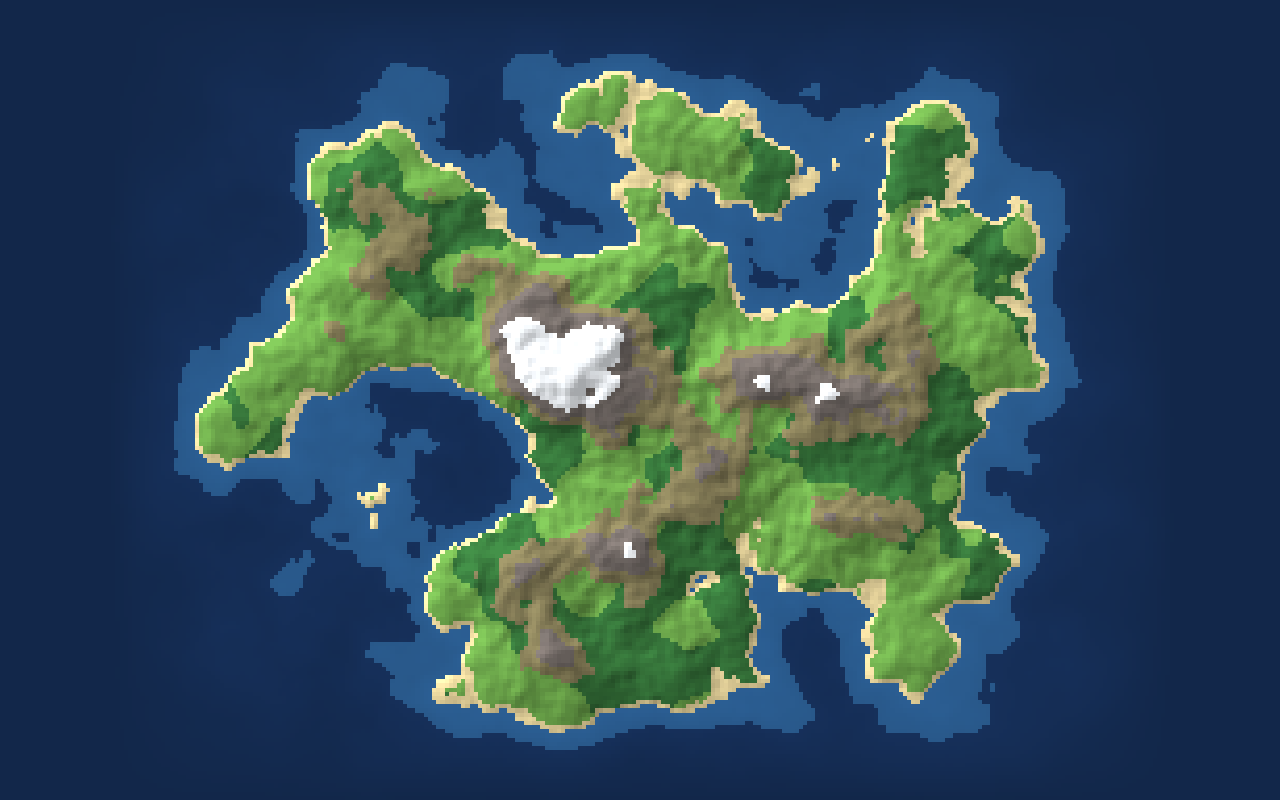
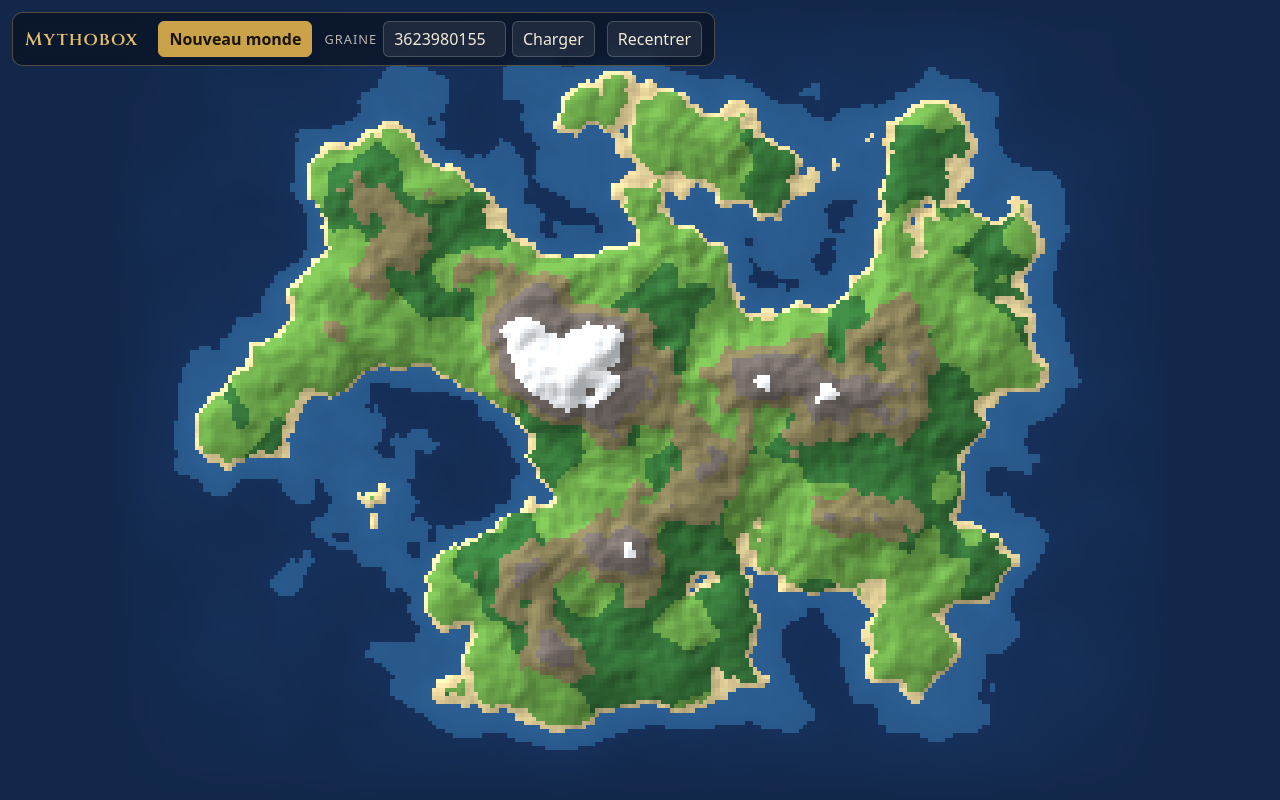
Before and after one commit to leo-m2003/mythbox, an Angular app: page / in a window 1280 px wide. Built offline with nearby package versions, Linux system fonts and the light colour scheme.

Commit message:
Interface : nouveau monde, graine et recentrage

```diff
--- a/src/app/app.html
+++ b/src/app/app.html
@@ -1 +1,2 @@
 <app-game-canvas />
+<app-world-bar />
--- a/src/app/app.scss
+++ b/src/app/app.scss
@@ -1,4 +1,5 @@
 :host {
   display: block;
+  position: relative;
   height: 100dvh;
 }
--- a/src/app/app.ts
+++ b/src/app/app.ts
@@ -1,7 +1,8 @@
 import { Component } from '@angular/core';
 import { GameCanvas } from './game-canvas/game-canvas';
+import { WorldBar } from './world-bar/world-bar';
 @Component({
-  imports: [GameCanvas],
+  imports: [GameCanvas, WorldBar],
   selector: 'app-root',
   styleUrl: './app.scss',
   templateUrl: './app.html',
--- a/src/app/game-canvas/game-canvas.ts
+++ b/src/app/game-canvas/game-canvas.ts
@@ -8,6 +8,7 @@ import {
   viewChild,
 } from '@angular/core';
 import { Engine } from '@engine/engine';
+import { GameService } from '../services/game-service';
 
 @Component({
   selector: 'app-game-canvas',
@@ -17,7 +18,7 @@ import { Engine } from '@engine/engine';
 })
 export class GameCanvas {
   private readonly canvasRef = viewChild.required<ElementRef<HTMLCanvasElement>>('canvas');
-  private engine?: Engine;
+  private readonly game = inject(GameService);
 
   constructor() {
     const destroyRef = inject(DestroyRef);
@@ -26,7 +27,6 @@ export class GameCanvas {
     afterNextRender(() => {
       const canvas = this.canvasRef().nativeElement;
       const engine = new Engine(canvas);
-      this.engine = engine;
 
       // Adapte la résolution du canvas à sa taille réelle à l'écran
       const observer = new ResizeObserver(([entry]) => {
@@ -36,8 +36,10 @@ export class GameCanvas {
       observer.observe(canvas);
 
       engine.start();
+      this.game.attach(engine);
 
       destroyRef.onDestroy(() => {
+        this.game.detach();
         observer.disconnect();
         engine.destroy();
       });
--- /dev/null
+++ b/src/app/services/game-service.ts
@@ -0,0 +1,35 @@
+import { Injectable, signal } from '@angular/core';
+import { Engine } from '@engine/engine';
+
+/**
+ * Pont entre l'interface Angular et le moteur de jeu.
+ * Les composants d'interface passent toujours par ce service.
+ */
+@Injectable({ providedIn: 'root' })
+export class GameService {
+  private engine?: Engine;
+
+  private readonly seedState = signal<number | null>(null);
+  /** Graine du monde affiché */
+  readonly seed = this.seedState.asReadonly();
+
+  /** Appelé par le composant canvas quand le moteur est prêt */
+  attach(engine: Engine): void {
+    this.engine = engine;
+    this.seedState.set(engine.seed);
+  }
+
+  detach(): void {
+    this.engine = undefined;
+  }
+
+  newWorld(seed?: number): void {
+    if (!this.engine) return;
+    this.engine.newWorld(seed);
+    this.seedState.set(this.engine.seed);
+  }
+
+  resetView(): void {
+    this.engine?.resetView();
+  }
+}
--- /dev/null
+++ b/src/app/world-bar/world-bar.html
@@ -0,0 +1,25 @@
+<div class="bar">
+  <h1 class="title">Mythobox</h1>
+
+  <button type="button" class="primary" (click)="newWorld()">Nouveau monde</button>
+
+  <form class="seed" (submit)="loadSeed($event, seedInput.value)">
+    <label for="seed-input">Graine</label>
+    <input
+      #seedInput
+      id="seed-input"
+      type="text"
+      autocomplete="off"
+      spellcheck="false"
+      [value]="game.seed() ?? ''"
+      [attr.aria-invalid]="seedError()"
+    />
+    <button type="submit">Charger</button>
+  </form>
+
+  <button type="button" (click)="game.resetView()">Recentrer</button>
+</div>
+
+@if (seedError()) {
+  <p class="error" role="alert">Saisis un nombre ou un mot pour générer un monde.</p>
+}
--- /dev/null
+++ b/src/app/world-bar/world-bar.scss
@@ -0,0 +1,99 @@
+:host {
+  position: absolute;
+  top: 12px;
+  left: 12px;
+  right: 12px;
+  // Laisse passer les clics vers la carte, sauf sur la barre elle-même
+  pointer-events: none;
+  font-family: system-ui, sans-serif;
+  color: #f3ead7;
+}
+
+.bar {
+  pointer-events: auto;
+  display: inline-flex;
+  flex-wrap: wrap;
+  align-items: center;
+  gap: 8px 12px;
+  padding: 8px 12px;
+  background: rgba(10, 20, 38, 0.82);
+  border: 1px solid rgba(214, 178, 94, 0.35);
+  border-radius: 10px;
+  backdrop-filter: blur(6px);
+}
+
+.title {
+  margin: 0 8px 0 0;
+  font-family: 'Cinzel', Georgia, serif;
+  font-size: 1.15rem;
+  font-weight: 600;
+  letter-spacing: 0.06em;
+  color: #e2bf6a;
+}
+
+.seed {
+  display: flex;
+  align-items: center;
+  gap: 6px;
+}
+
+label {
+  font-size: 0.8rem;
+  text-transform: uppercase;
+  letter-spacing: 0.08em;
+  opacity: 0.75;
+}
+
+input,
+button {
+  padding: 6px 10px;
+  font: inherit;
+  color: inherit;
+  background: rgba(255, 255, 255, 0.08);
+  border: 1px solid rgba(255, 255, 255, 0.18);
+  border-radius: 6px;
+}
+
+input {
+  width: 11ch;
+  font-variant-numeric: tabular-nums;
+}
+
+input[aria-invalid='true'] {
+  border-color: #e07a5f;
+}
+
+button {
+  cursor: pointer;
+
+  &:hover {
+    background: rgba(255, 255, 255, 0.16);
+  }
+}
+
+input:focus-visible,
+button:focus-visible {
+  outline: 2px solid #e2bf6a;
+  outline-offset: 2px;
+}
+
+.primary {
+  font-weight: 600;
+  color: #1a1408;
+  background: #c9a24a;
+  border-color: #c9a24a;
+
+  &:hover {
+    background: #ddb65c;
+  }
+}
+
+.error {
+  pointer-events: auto;
+  width: fit-content;
+  margin: 8px 0 0;
+  padding: 6px 10px;
+  font-size: 0.9rem;
+  background: rgba(120, 30, 20, 0.85);
+  border-radius: 6px;
+}
--- /dev/null
+++ b/src/app/world-bar/world-bar.ts
@@ -0,0 +1,32 @@
+import { ChangeDetectionStrategy, Component, inject, signal } from '@angular/core';
+import { seedFromText } from '@engine/core/seed';
+import { GameService } from '../services/game-service';
+
+@Component({
+  selector: 'app-world-bar',
+  templateUrl: './world-bar.html',
+  styleUrl: './world-bar.scss',
+  changeDetection: ChangeDetectionStrategy.OnPush,
+})
+export class WorldBar {
+  protected readonly game = inject(GameService);
+  protected readonly seedError = signal(false);
+
+  protected newWorld(): void {
+    this.seedError.set(false);
+    this.game.newWorld();
+  }
+
+  protected loadSeed(event: Event, text: string): void {
+    // Sans FormsModule, le formulaire rechargerait la page
+    event.preventDefault();
+
+    const seed = seedFromText(text);
+    if (seed === null) {
+      this.seedError.set(true);
+      return;
+    }
+    this.seedError.set(false);
+    this.game.newWorld(seed);
+  }
+}
--- /dev/null
+++ b/src/engine/core/seed.ts
@@ -0,0 +1,26 @@
+/** Plus grande graine possible (entier non signé sur 32 bits) */
+export const MAX_SEED = 0xffffffff;
+
+/**
+ * Transforme ce que le joueur tape en graine.
+ * - « 12345 » donne la graine 12345 ;
+ * - un texte comme « olympe » est converti en nombre (hachage FNV-1a),
+ *   toujours le même pour le même texte.
+ * Renvoie null si le texte est vide.
+ */
+export function seedFromText(text: string): number | null {
+  const trimmed = text.trim();
+  if (trimmed === '') return null;
+
+  if (/^\d+$/.test(trimmed)) {
+    const value = Number(trimmed);
+    if (value <= MAX_SEED) return value;
+  }
+
+  let hash = 0x811c9dc5;
+  for (let i = 0; i < trimmed.length; i++) {
+    hash ^= trimmed.charCodeAt(i);
+    hash = Math.imul(hash, 0x01000193);
+  }
+  return hash >>> 0;
+}
--- a/src/index.html
+++ b/src/index.html
@@ -6,6 +6,12 @@
     <base href="/" />
     <meta name="viewport" content="width=device-width, initial-scale=1" />
     <link rel="icon" type="image/x-icon" href="favicon.ico" />
+    <link rel="preconnect" href="https://fonts.googleapis.com" />
+    <link rel="preconnect" href="https://fonts.gstatic.com" crossorigin />
+    <link
+      href="https://fonts.googleapis.com/css2?family=Cinzel:wght@600&display=swap"
+      rel="stylesheet"
+    />
   </head>
   <body>
     <app-root></app-root>
```
Also changed, not shown: 1 other file (tests, documents, lock files or other folders).
